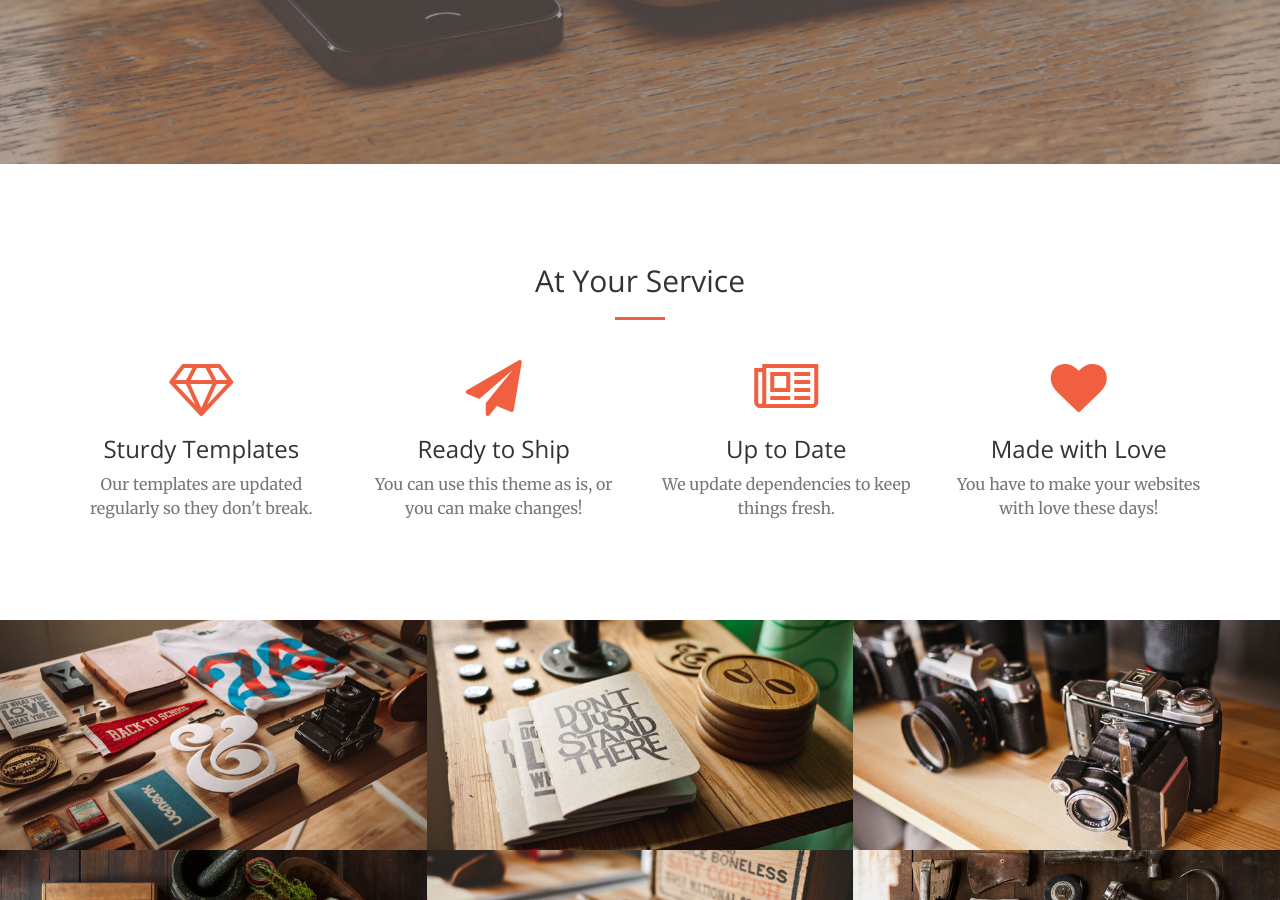
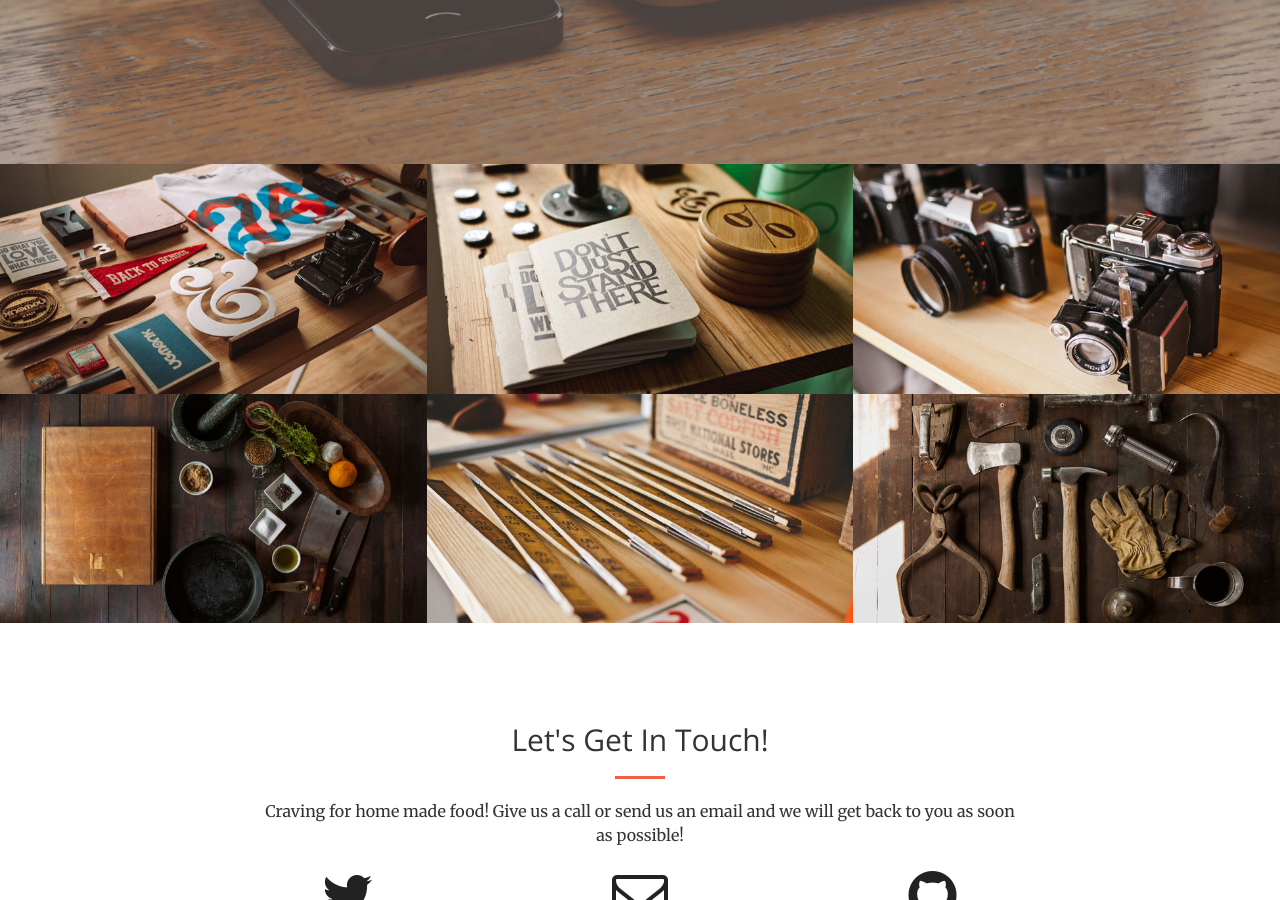
Before and after one commit to wecanendcraving/wecanendcraving.github.io, a Jekyll site: the page built from index.html, in a window 1280 px wide and 900 px high, scrolled down 736 px. Built offline with Jekyll 4.4.1, drawn with Linux system fonts in a browser that asks for light colours.

Commit message:
Update services.html

```diff
--- a/_includes/services.html
+++ b/_includes/services.html
@@ -1,4 +1,4 @@
-<section id="services">
+<!--<section id="services">
     <div class="container">
         <div class="row">
             <div class="col-lg-12 text-center">
@@ -39,4 +39,4 @@
             </div>
         </div>
     </div>
-</section>
+</section>-->
```
